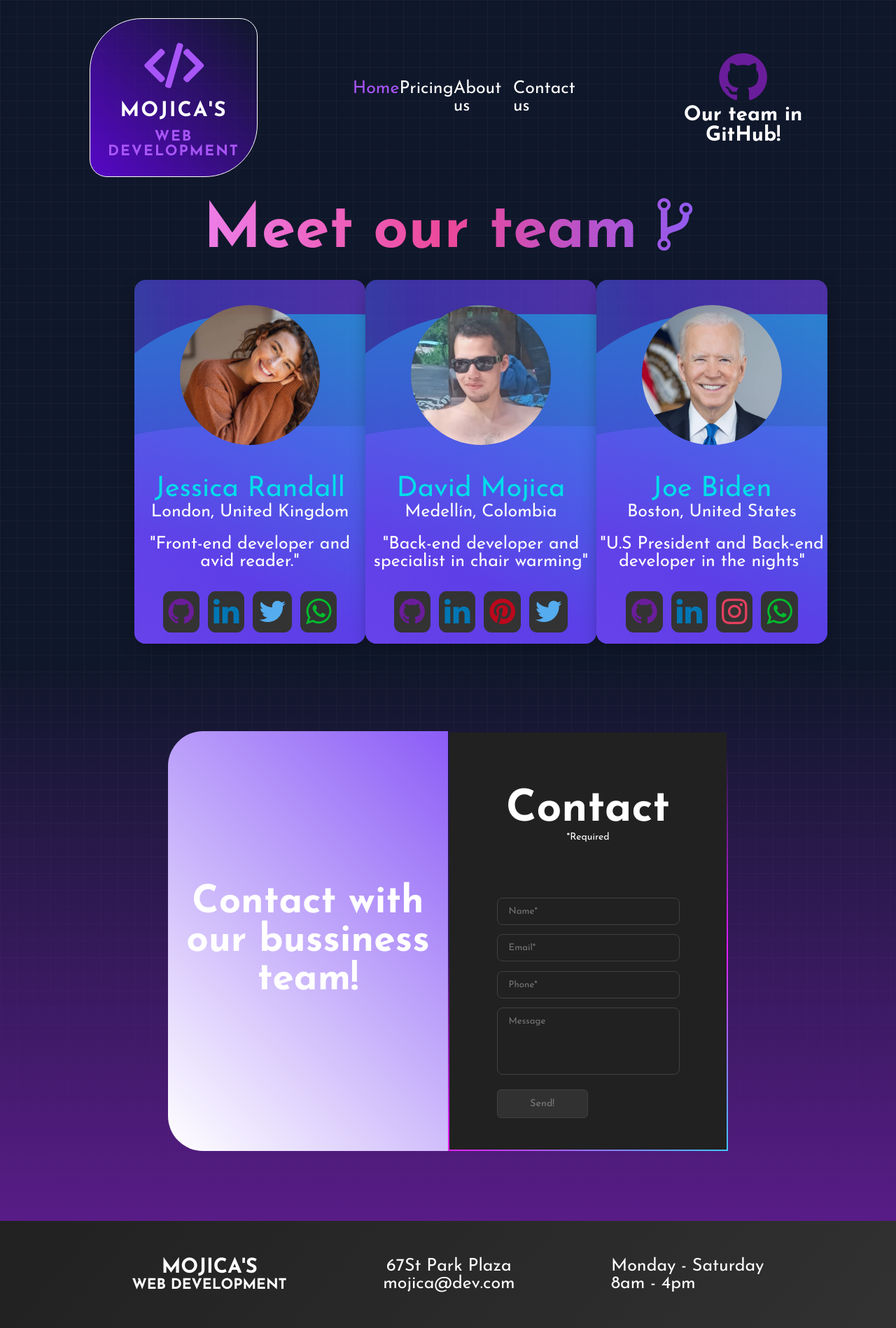
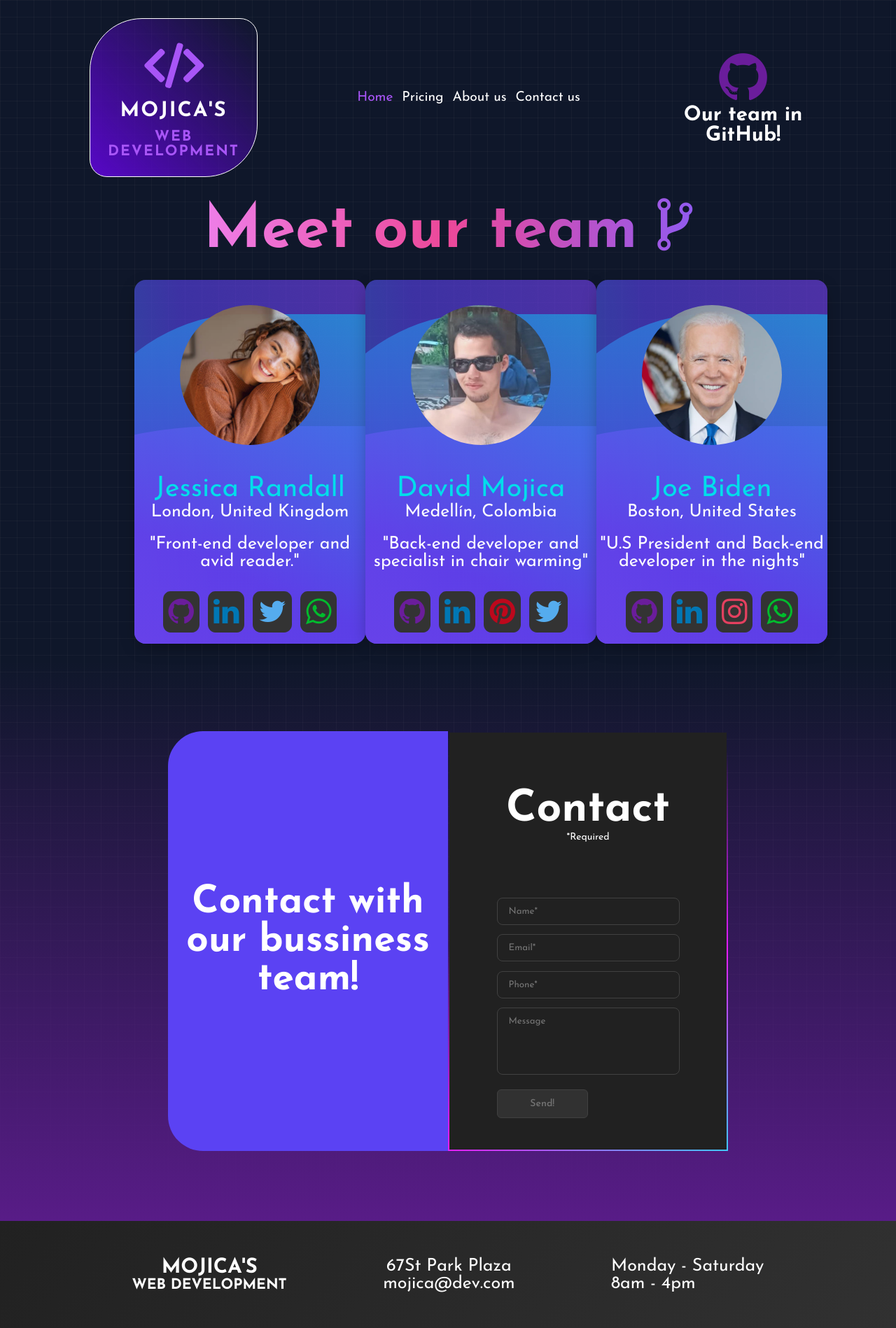
Before and after one commit to DavidMojica/PBWebDevelopment-H1, a plain HTML site: page index.html in a window 1280 px wide. Shown: the whole page at 70% size. Drawn offline with Linux system fonts and the light colour scheme.

Commit message:
Last Hot Fix

```diff
--- a/css/styles.css
+++ b/css/styles.css
@@ -139,6 +139,7 @@ header nav ul, .social ul{
 
 header nav ul{
     justify-content: space-around;
+    font-size: 1.5vw;
 }
 
 .nav__links{
@@ -213,7 +214,6 @@ main strong{
     border-radius: 2em 0em 0em 2em;
     display: grid;
     place-items: center;
-    background: linear-gradient(45deg, #fff, var(--cake-violet));
 }
 
 .col1 blockquote h2{
```
